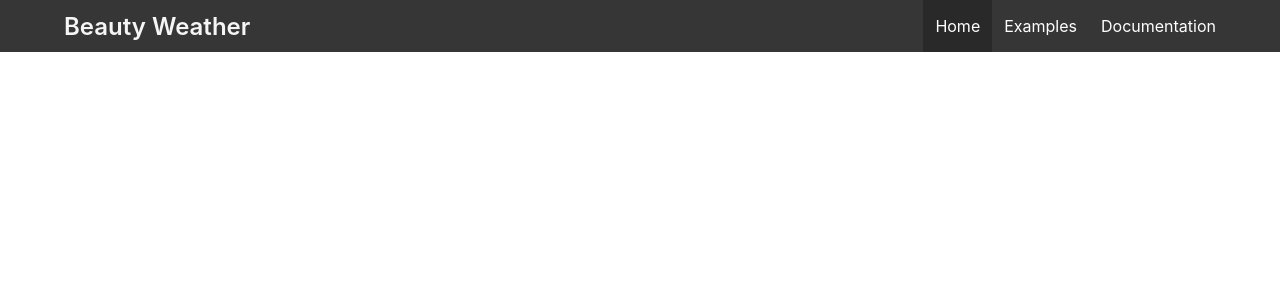
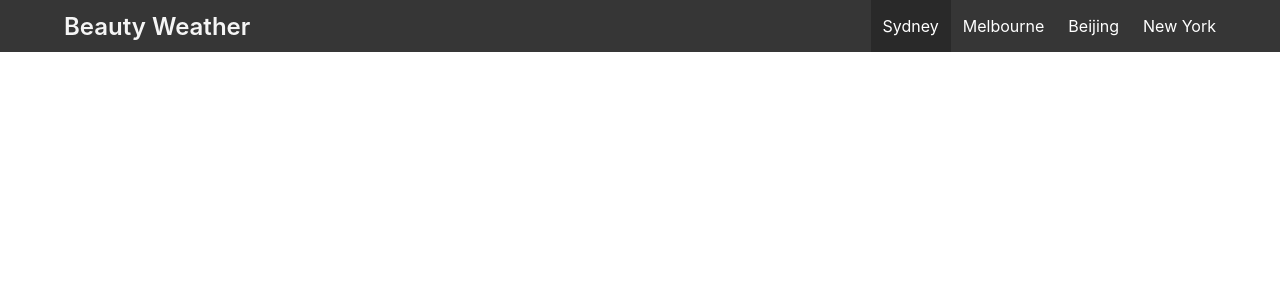
Before and after one commit to tatoMa/weather-app, a Vue app: page /about in a window 1280 px wide. Shown: the top 300 px of the page. Built offline with nearby package versions, Linux system fonts and the light colour scheme.

Commit message:
add navbar burger button for mobile

```diff
--- a/src/App.vue
+++ b/src/App.vue
@@ -1,7 +1,7 @@
 <template>
   <div id="app">
-    <navbar/>
-    <router-view/>
+    <navbar :cityList="cityList"/>
+    <router-view :cityList="cityList"/>
   </div>
 </template>
 
@@ -11,6 +11,16 @@ import navbar from './components/navbar.vue';
 export default {
   components: {
     navbar,
+  },
+  data() {
+    return {
+      cityList: [
+        { woeid: 1105779, title: 'Sydney' },
+        { woeid: 1103816, title: 'Melbourne' },
+        { woeid: 2151330, title: 'Beijing' },
+        { woeid: 2459115, title: 'New York' },
+      ],
+    };
   },
 };
 </script>
--- a/src/components/Weather.vue
+++ b/src/components/Weather.vue
@@ -279,7 +279,7 @@ export default {
       //   });
     },
     cityImageFetchByPexels(locationName) {
-      fetch(`https://api.pexels.com/v1/search?query=${locationName}+query&per_page=10`, {
+      fetch(`https://api.pexels.com/v1/search?query=${locationName}+query&per_page=5`, {
         headers: {
           Authorization: 'Bearer ' + '563492ad6f91700001000001caff54fbc73040acae2be7c403e3e8d8',
           // 'Content-Type': 'application/json',
--- a/src/components/navbar.vue
+++ b/src/components/navbar.vue
@@ -5,22 +5,32 @@
               <a class="navbar-item">
                 <p class="title is-4 has-text-light">Beauty Weather</p>
               </a>
-              <span class="navbar-burger burger" data-target="navbarMenuHeroB">
+              <span
+              class="navbar-burger burger"
+              data-target="navbarMenuHeroB"
+              :class="burgerBar ? 'is-active' : ''"
+              v-on:click="toggleBurgerBar">
                 <span></span>
                 <span></span>
                 <span></span>
               </span>
             </div>
-            <div id="navbarMenuHeroB" class="navbar-menu">
+            <div id="navbarMenuHeroB"
+            class="navbar-menu"
+            :class="burgerBar ? 'is-active' : ''"
+            >
               <div class="navbar-end">
                 <a class="navbar-item is-active">
-                  Home
+                  {{cityList[0].title}}
                 </a>
                 <a class="navbar-item">
-                  Examples
+                  {{cityList[1].title}}
                 </a>
                 <a class="navbar-item">
-                  Documentation
+                  {{cityList[2].title}}
+                </a>
+                <a class="navbar-item">
+                  {{cityList[3].title}}
                 </a>
                 <!-- <span class="navbar-item">
                   <a class="button is-info is-inverted">
@@ -35,3 +45,24 @@
           </div>
         </nav>
 </template>
+
+<script>
+export default {
+  props: {
+    cityList: {
+      type: Array,
+    },
+  },
+  data() {
+    return {
+      burgerBar: false,
+    };
+  },
+  methods: {
+    toggleBurgerBar() {
+      this.burgerBar = !this.burgerBar;
+      console.log('toggled');
+    },
+  },
+};
+</script>
--- a/src/views/Home.vue
+++ b/src/views/Home.vue
@@ -12,20 +12,15 @@ import Weather from '@/components/Weather.vue';
 
 export default {
   name: 'home',
+  props: {
+    cityList: {
+      type: Array,
+    },
+  },
   components: {
     Weather,
     Carousel,
     Slide,
-  },
-  data() {
-    return {
-      cityList: [
-        { woeid: 1105779, title: 'Sydney' },
-        { woeid: 1103816, title: 'Melbourne' },
-        { woeid: 2151330, title: 'Beijing' },
-        { woeid: 2459115, title: 'New York' },
-      ],
-    };
-  },
+  }
 };
 </script>
```
